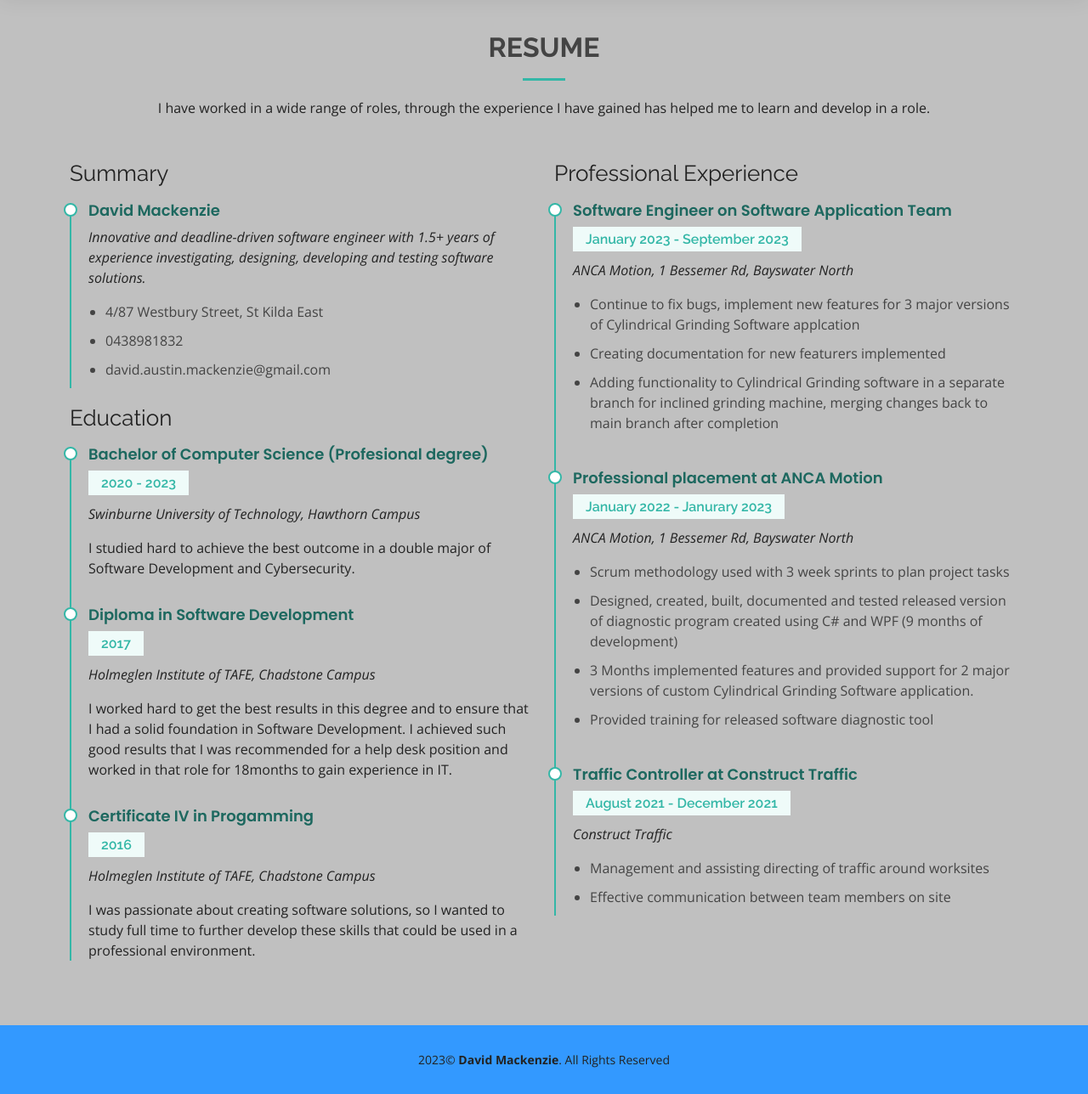
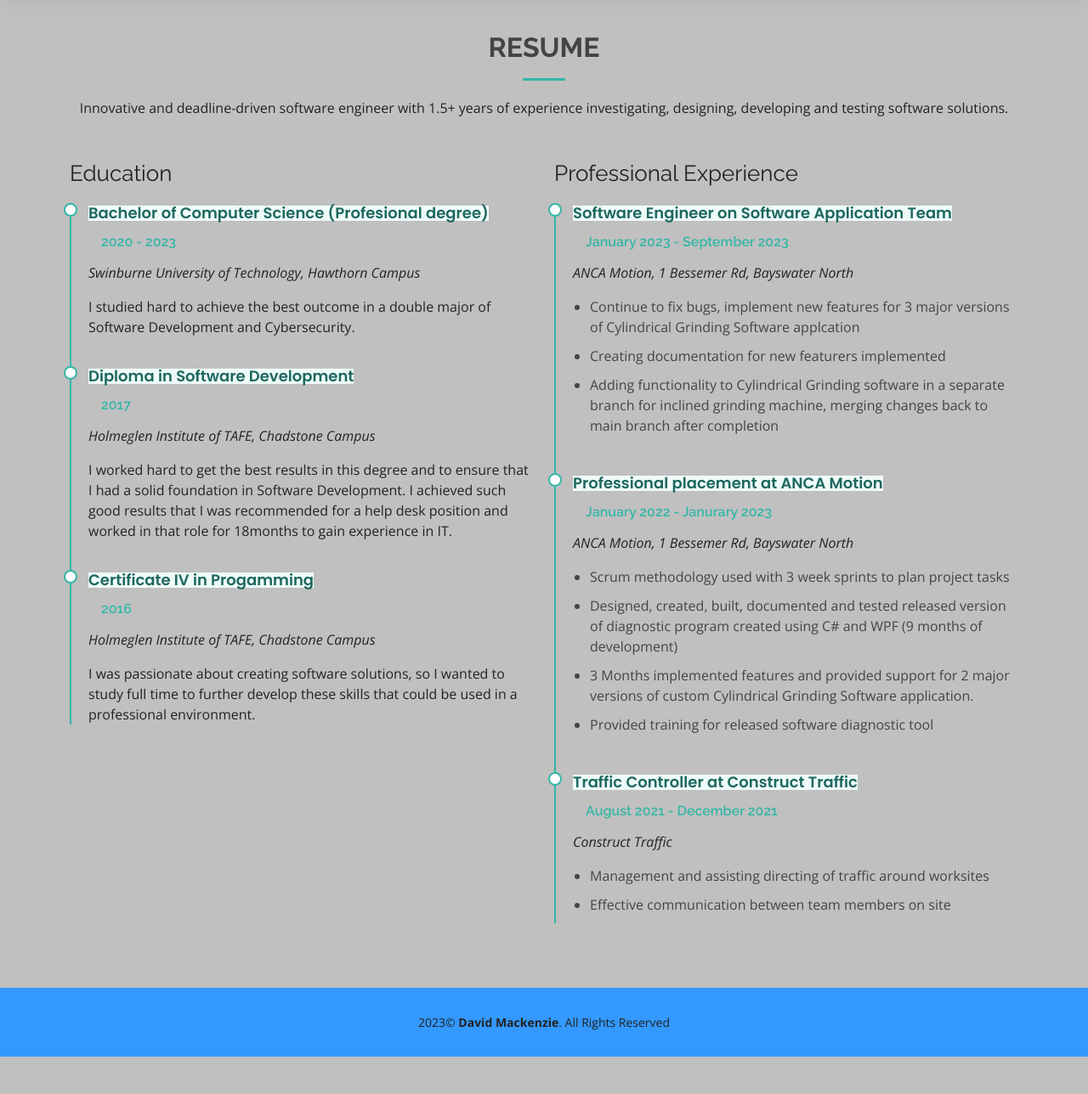
Before and after one commit to DavidAustinMackenzie/davidaustinmackenzie.com.au, a Flask app: page /resume in a window 1280 px wide. Shown: the part 73-1361 px from the top of the page at 85% size. After the commit the page ends 1317 px from the top, so only its background shows below. Run offline with Flask 3, Linux system fonts and the light colour scheme; some libraries are stand-ins or nearby versions.

Commit message:
updated content for pages

```diff
--- a/static/css/styles.css
+++ b/static/css/styles.css
@@ -434,14 +434,6 @@ body{
 /*--------------------------------------------------------------
 # Hero Section
 --------------------------------------------------------------*/
-#hero {
-  width: 100%;
-  height: 100vh;
-  background: url("../img/me.jfif") top;
-  background-size:auto;
-  background-repeat: no-repeat;
-}
-
 #hero .container {
   padding-top: 70px;
   position: relative;
@@ -656,6 +648,8 @@ section {
 .resume .resume-item h4 {
   line-height: 18px;
   font-size: 18px;
+  background: #effbf9;
+  display: inline-block;
   font-weight: 600;
   font-family: "Poppins", sans-serif;
   color: #1d685f;
@@ -664,9 +658,7 @@ section {
 
 .resume .resume-item h5 {
   font-size: 16px;
-  background: #effbf9;
   padding: 5px 15px;
-  display: inline-block;
   font-weight: 600;
   margin-bottom: 10px;
   color: #34b7a7;
--- a/templates/about.html
+++ b/templates/about.html
@@ -43,9 +43,8 @@
             <img src="{{url_for('static',filename='img/me.jfif')}}" class="img-fluid" alt="">
           </div>
           <div class="col-lg-8 pt-4 pt-lg-0 content">
-            <h3>Software Engineer</h3>
-            <p class="fst-italic">
-              I am passionate about learning new skills and improving skills that I already have. I have demonstrated these skills throughout my studies and career.
+               <p class="fst-italic">
+              I am passionate about learning new skills and improving skills that I already have.
             </p>
             <div class="row">
               <div class="col-lg-6">
--- a/templates/index.html
+++ b/templates/index.html
@@ -29,7 +29,7 @@
   <section id="hero" class="d-flex align-items-center">
     <div class="container d-flex flex-column align-items-center" data-aos="zoom-in" data-aos-delay="100">
       <h1>David Mackenzie</h1>
-      <h2>I'm a Software Engineer based in Melbourne</h2>
+      <h2>Software Engineer based in Melbourne</h2>
       <a href="{{ url_for('about') }}" class="btn-about">About Me</a>
     </div>
   </section><!-- End Hero -->
--- a/templates/resume.html
+++ b/templates/resume.html
@@ -34,24 +34,11 @@
 
         <div class="section-title">
           <h2>Resume</h2>
-          <p>I have worked in a wide range of roles, through the experience I have gained has helped me to learn and develop in a role.</p>
+          <p>Innovative and deadline-driven software engineer with 1.5+ years of experience investigating, designing, developing and testing software solutions.</p>
         </div>
 
         <div class="row">
           <div class="col-lg-6">
-            <h3 class="resume-title">Summary</h3>
-            <div class="resume-item pb-0">
-              <h4>David Mackenzie</h4>
-              <p><em>Innovative and deadline-driven software engineer with 1.5+ years of experience investigating, designing, developing and testing software solutions.</em></p>
-              <p>
-              <ul>
-                <li>4/87 Westbury Street, St Kilda East</li>
-                <li>0438981832</li>
-                <li>david.austin.mackenzie@gmail.com</li>
-              </ul>
-              </p>
-            </div>
-
             <h3 class="resume-title">Education</h3>
             <div class="resume-item">
               <h4>Bachelor of Computer Science (Profesional degree)</h4>
```
Also changed, not shown: templates/contact.html (+1 -38 lines).
